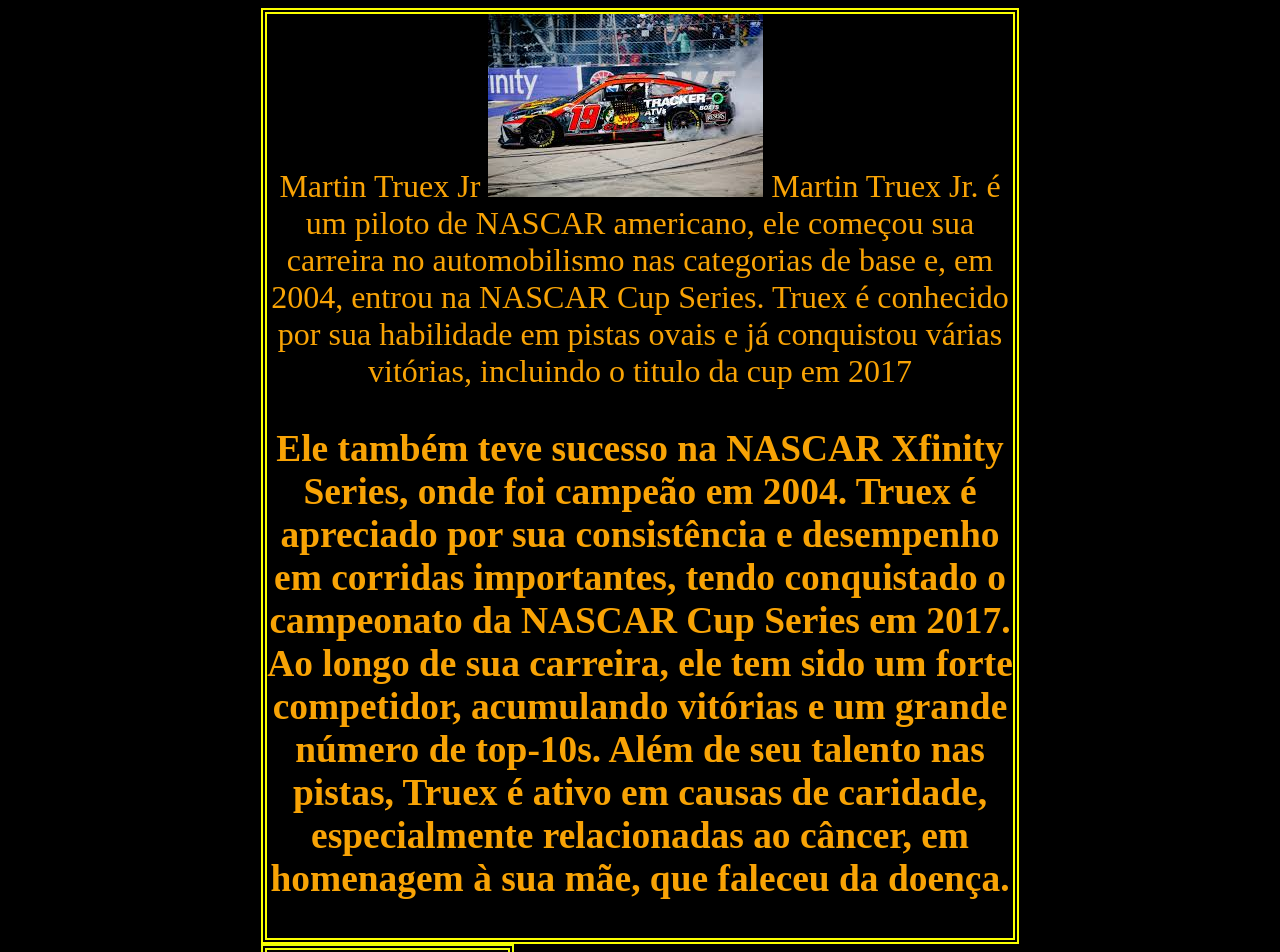
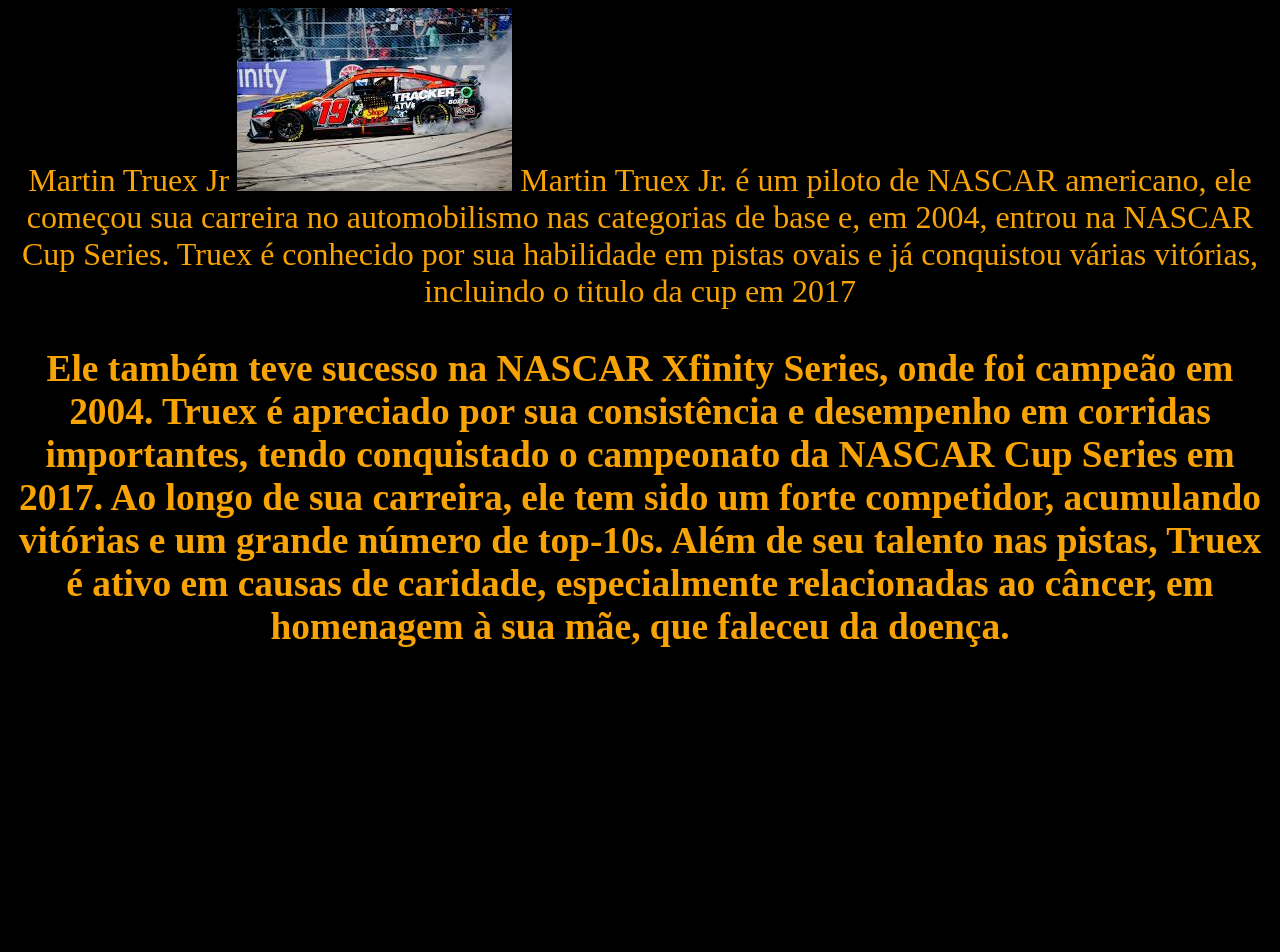
Before and after one commit to vitorzanelli07/proj-3tri-3c, a plain HTML site: page index.html in a window 1280 px wide. Shown: the top 952 px of the page. After the commit the page ends 917 px from the top, so only its background shows below. Drawn offline with Linux system fonts and the light colour scheme.

Commit message:
aaaaaaaaaaaa

```diff
--- a/index.html
+++ b/index.html
@@ -20,10 +20,12 @@
         <h2> Em 2017, Martin Truex Jr. teve uma temporada excepcional na NASCAR Cup Series. Ele venceu o campeonato, destacando-se com oito vitórias ao longo do ano. Truex foi o líder em pontos da temporada, demonstrando consistência e habilidade em várias pistas. Sua equipe, a Furniture Row Racing, teve um desempenho notável, e Truex se tornou um dos pilotos mais respeitados da série. Além disso, ele foi reconhecido por sua capacidade de se adaptar a diferentes condições de corrida e por sua forte estratégia durante as corridas. O título de 2017 foi um marco importante em sua carreira.</h2>
 </main> </div>
 
-<footer>
+<footer> <div class="p3"
+    <h1> Despedida </h1>
+    <h2> </h2>
 
 
-</footer>
+</footer> </div>
 
 </body>
 </html>
--- a/style.css
+++ b/style.css
@@ -3,27 +3,4 @@ body {background-color: rgb(0, 0, 0);
 
 .p1{text-align: center;
     font-size: 200%;
-    color:rgb(248, 163, 5);
-    border-color: rgb(251, 255, 0);
-    border-width: 6px;
-    border-style: double;
-    margin-left: 20%;
-    margin-right: 20%;}
-
-    .p2{text-align: 200%;
-        font-size: 200%;
-        color:rgb(255, 123, 0);
-        border-color: rgb(238, 255, 7);
-        border-width: 6px;
-        border-style: double;
-        margin-left: 20%;
-        margin-right: 60%;}
-
-        .p3{text-align: 200%;
-            font-size: 200%;
-            color:rgb(255, 123, 0);
-            border-color: rgb(238, 255, 7);
-            border-width: 6px;
-            border-style: double;
-            margin-left: 20%;
-            margin-right: 60%;}
+    color:rgb(248, 163, 5)}
```
